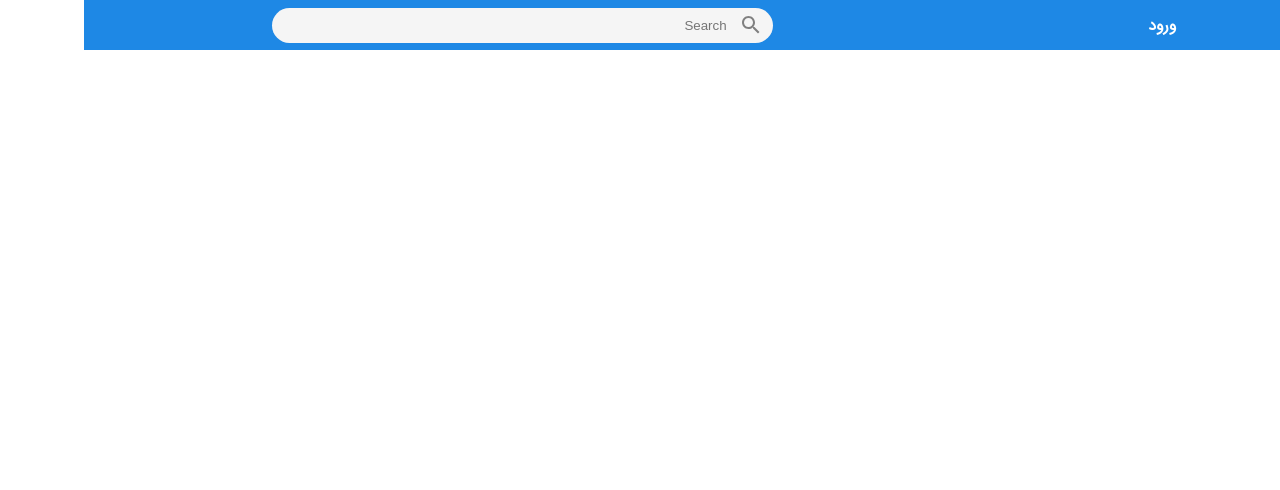
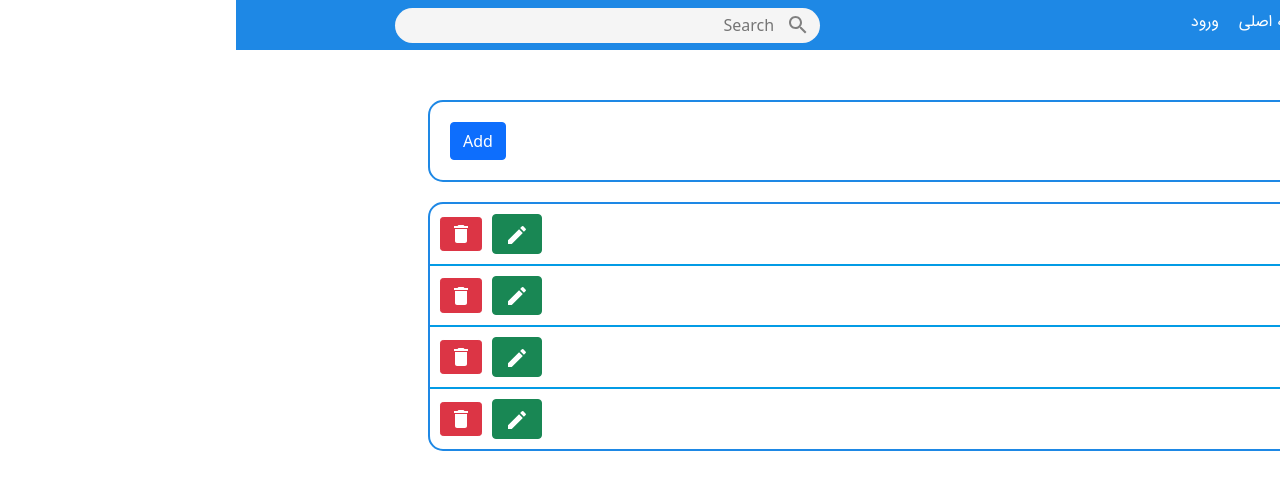
Before and after one commit to siyonteam/todo-django-react, a React (Create React App) app in the folder frontend/: page / in a window 1280 px wide. Shown: the top 490 px of the page. Built offline with nearby package versions, Linux system fonts and the light colour scheme.

Commit message:
Router added , Main page created

```diff
--- a/frontend/package.json
+++ b/frontend/package.json
@@ -11,8 +11,12 @@
     "@testing-library/jest-dom": "^5.14.1",
     "@testing-library/react": "^11.2.7",
     "@testing-library/user-event": "^12.8.3",
+    "bootstrap": "^5.0.2",
     "react": "^17.0.2",
+    "react-bootstrap": "^2.0.0-beta.4",
     "react-dom": "^17.0.2",
+    "react-router": "^5.2.0",
+    "react-router-dom": "^5.2.0",
     "react-scripts": "4.0.3",
     "web-vitals": "^1.1.2"
   },
--- a/frontend/src/App.js
+++ b/frontend/src/App.js
@@ -1,11 +1,23 @@
 import "./App.css";
 import Header from "./Header";
+import { BrowserRouter as Router, Switch, Route } from "react-router-dom";
+import SignInUp from "./SignInUp";
+import Main from "./Main";
 function App() {
 	return (
-		<div className='App'>
-			<Header></Header>
-			{/* main */}
-		</div>
+		<Router>
+			<div className='App'>
+				<Header />
+				<Switch>
+					<Route path='/account'>
+						<SignInUp />
+					</Route>
+					<Route path='/'>
+						<Main />
+					</Route>
+				</Switch>
+			</div>
+		</Router>
 	);
 }
 
--- a/frontend/src/Header.css
+++ b/frontend/src/Header.css
@@ -6,9 +6,20 @@
 	align-items: center;
 	justify-content: space-around;
 }
-.Header__right > p {
+.Header__right > ul {
+	display: flex;
+	align-items: center;
+	text-align: center;
+	list-style: none;
+	margin-top: 10px;
+}
+.Header__right > ul > a > li {
+	margin-left: 20px;
+}
+.Header__right > ul > a {
+	text-decoration: none;
 	color: white;
-	font-weight: 600;
+	font-family: IRANSans;
 }
 
 .Header__left {
--- a/frontend/src/Header.js
+++ b/frontend/src/Header.js
@@ -1,11 +1,19 @@
 import React from "react";
 import "./Header.css";
 import { SearchOutlined } from "@material-ui/icons";
+import { Link } from "react-router-dom";
 function Header() {
 	return (
 		<div className='Header'>
 			<div className='Header__right'>
-				<p>ورود</p>
+				<ul>
+					<Link to='/'>
+						<li>صفحه اصلی</li>
+					</Link>
+					<Link to='/account'>
+						<li>ورود</li>
+					</Link>
+				</ul>
 			</div>
 			<div className='Header__left'>
 				{/* logo */}
--- /dev/null
+++ b/frontend/src/Main.css
@@ -0,0 +1,43 @@
+.Main {
+	width: 100%;
+	display: flex;
+	flex-direction: column;
+	justify-content: center;
+	align-items: center;
+	margin-top: 50px;
+}
+.Main__input {
+	width: 70%;
+	display: grid;
+	place-items: center;
+	border: 2px solid #1e88e5;
+	border-radius: 15px;
+}
+.Main__input--form {
+	width: 100%;
+
+	display: flex;
+	flex: 1;
+	align-items: center;
+	justify-content: space-between;
+	padding: 20px;
+}
+.Main__input--form > input {
+	width: 80%;
+	line-height: 20px;
+	outline: none;
+	border: none;
+}
+.Main__list {
+	width: 70%;
+	display: grid;
+	place-items: center;
+	border: 2px solid #1e88e5;
+	border-radius: 15px;
+	margin-top: 20px;
+}
+@media screen and (max-width: 960px) {
+	.Main__input {
+		width: 90%;
+	}
+}
--- /dev/null
+++ b/frontend/src/Main.js
@@ -0,0 +1,27 @@
+import React from "react";
+import "./Main.css";
+import TodoItem from "./TodoItem";
+import { Button } from "react-bootstrap";
+
+function Main() {
+	return (
+		<div className='Main'>
+			<div className='Main__input'>
+				<form className='Main__input--form'>
+					<input type='text' />
+					<Button variant='primary' value='submit'>
+						Add
+					</Button>
+				</form>
+			</div>
+			<div className='Main__list'>
+				<TodoItem />
+				<TodoItem />
+				<TodoItem />
+				<TodoItem />
+			</div>
+		</div>
+	);
+}
+
+export default Main;
--- /dev/null
+++ b/frontend/src/SignInUp.js
@@ -0,0 +1,11 @@
+import React from "react";
+
+function SignInUp() {
+	return (
+		<div>
+			<p>Sign in up page</p>
+		</div>
+	);
+}
+
+export default SignInUp;
--- /dev/null
+++ b/frontend/src/TodoItem.css
@@ -0,0 +1,20 @@
+.TodoItem {
+	width: 100%;
+
+	display: flex;
+	justify-content: space-between;
+	align-items: center;
+	border-bottom: 2px solid #039be5;
+
+	padding: 10px;
+}
+.TodoItem:last-child {
+	border: none;
+}
+.TodoItem__buttons {
+	display: flex;
+	align-items: center;
+}
+.TodoItem__buttons > button {
+	margin-right: 10px;
+}
--- /dev/null
+++ b/frontend/src/TodoItem.js
@@ -0,0 +1,22 @@
+import React from "react";
+import "./TodoItem.css";
+import { Button } from "react-bootstrap";
+import DeleteIcon from "@material-ui/icons/Delete";
+import EditIcon from "@material-ui/icons/Edit";
+function TodoItem() {
+	return (
+		<div className='TodoItem'>
+			<div className='TodoItem__text'>Text</div>
+			<div className='TodoItem__buttons'>
+				<Button variant='success'>
+					<EditIcon />
+				</Button>
+				<Button variant='danger' size='sm'>
+					<DeleteIcon />
+				</Button>
+			</div>
+		</div>
+	);
+}
+
+export default TodoItem;
--- a/frontend/src/index.js
+++ b/frontend/src/index.js
@@ -2,6 +2,7 @@ import React from "react";
 import ReactDOM from "react-dom";
 import "./index.css";
 import App from "./App";
+import "bootstrap/dist/css/bootstrap.min.css";
 
 ReactDOM.render(
 	<React.StrictMode>
```
Also changed, not shown: frontend/src/SignInUp.css (added), 1 other file (tests, documents, lock files or other folders).
